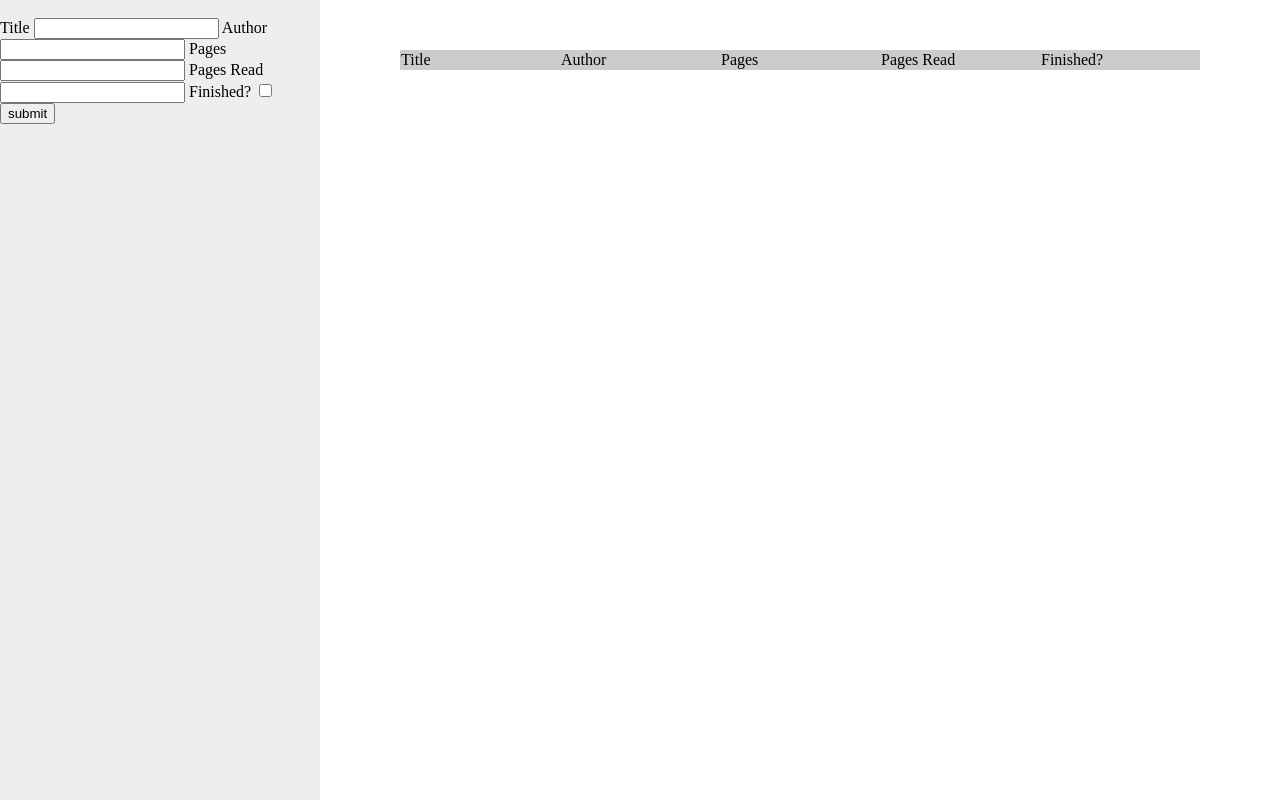
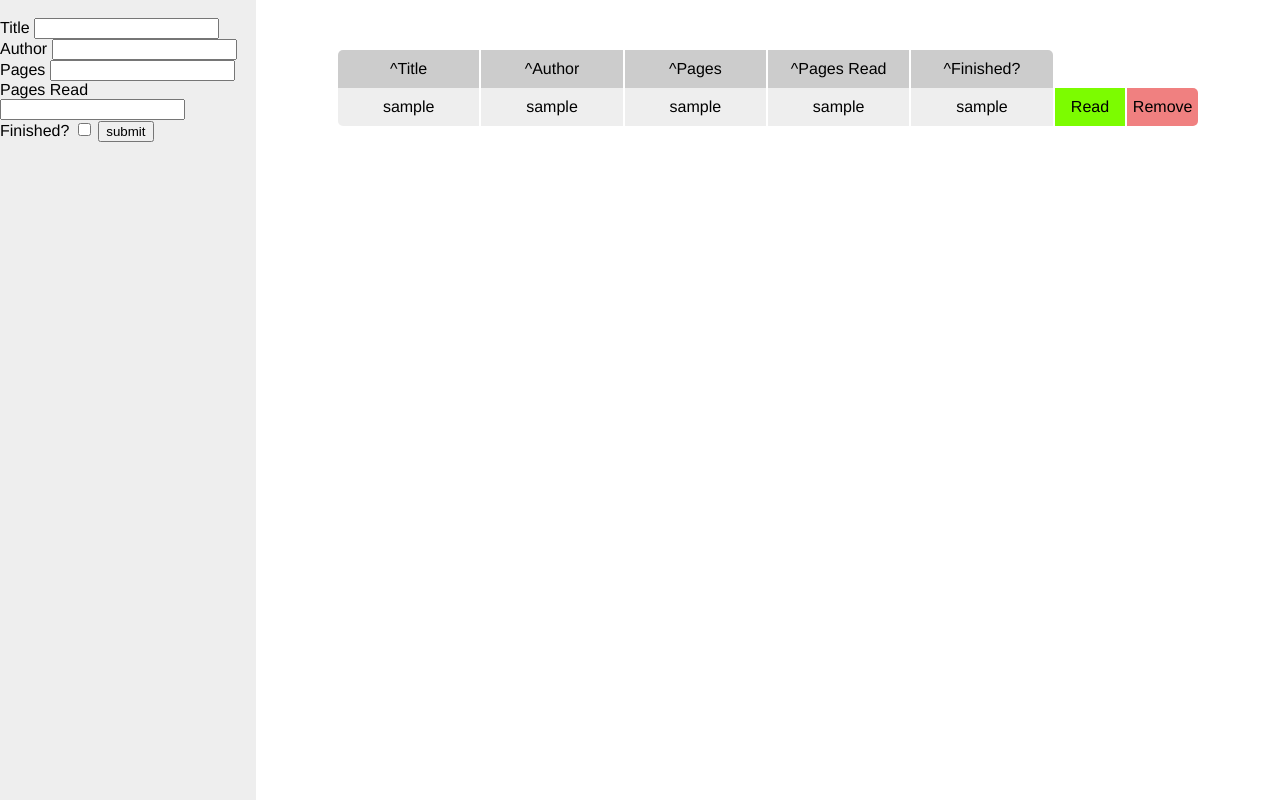
Before and after one commit to AshkanArabim/odin-library, a plain HTML site: page index.html in a window 1280 px wide. Drawn offline with Linux system fonts and the light colour scheme.

Commit message:
add side buttons

```diff
--- a/index.html
+++ b/index.html
@@ -29,14 +29,26 @@
     <main>
         <table>
             <thead>
-                <td>Title</td>
-                <td>Author</td>
-                <td>Pages</td>
-                <td>Pages Read</td>
-                <td>Finished?</td>
+                <tr>
+                    <td>^Title</td>
+                    <td>^Author</td>
+                    <td>^Pages</td>
+                    <td>^Pages Read</td>
+                    <td>^Finished?</td>
+                </tr>
             </thead>
+            <tbody>
+                <tr>
+                    <td>sample</td>
+                    <td>sample</td>
+                    <td>sample</td>
+                    <td>sample</td>
+                    <td>sample</td>
+                    <td class="sidebutton">Read</td>
+                    <td class="sidebutton">Remove</td>
+                </tr>
+            </tbody>
         </table>
-        <!-- table gotta have  -->
     </main>
 </body>
 </html>
--- a/style.css
+++ b/style.css
@@ -6,17 +6,25 @@
     --light0: #fff;
     --light1: #eee;
     --light2: #ccc;
+    --light-text: black;
+    --lightgreen: #7CFC00;
+    --lightred: #F08080;
 
     --dark0: #000;
     --dark1: #555;
     --dark2: #999;
+    --dark-text: white;
+    --darkgreen: #006400;
+    --darkred: #8B0000;
 }
 
 body{
+    font-family: 'Franklin Gothic Medium', 'Arial Narrow', Arial, sans-serif;
     margin: 0;
     height: 100vh;
     display: grid;
-    grid-template-columns: 1fr 3fr;
+    grid-template-columns: 1fr 4fr;
+    color: var(--light-text);
 }
 
 aside{
@@ -30,13 +38,62 @@ main{
 }
 
 table{
-    border-spacing: 0;
+    table-layout: fixed;
+    border-collapse: separate;
+    border-spacing: 2px 0;
 }
 
 td{
-    max-width: 0;
+    width: 16.66%;
+    padding: 10px;
+    text-align: center;
 }
 
-thead{
+thead td:first-child{
+    border-top-left-radius: 5px;
+}
+
+thead td:last-child{
+    border-top-right-radius: 5px;
+}
+
+thead td{
     background-color: var(--light2);
 }
+
+tbody td{
+    background-color: var(--light1);
+}
+
+.sidebutton{
+    padding: 0;
+    margin: 0;
+    border: 0;
+    width: 8.33%;
+    transition: 0.1s;
+}
+
+.sidebutton:hover{
+    box-shadow: 0 2px 2px #999;
+    transform: translateY(-2px);
+}
+
+.sidebutton:nth-last-child(2){
+    background-color: var(--lightgreen);
+}
+
+.sidebutton:last-child{
+    background-color: var(--lightred);
+}
+
+tbody:nth-child(2) td:last-child{
+    border-top-right-radius: 5px;
+}
+
+tbody:last-child td:last-child{
+    border-bottom-right-radius: 5px;
+}
+
+tbody:last-child td:first-child{
+    border-bottom-left-radius: 5px;
+}
```
